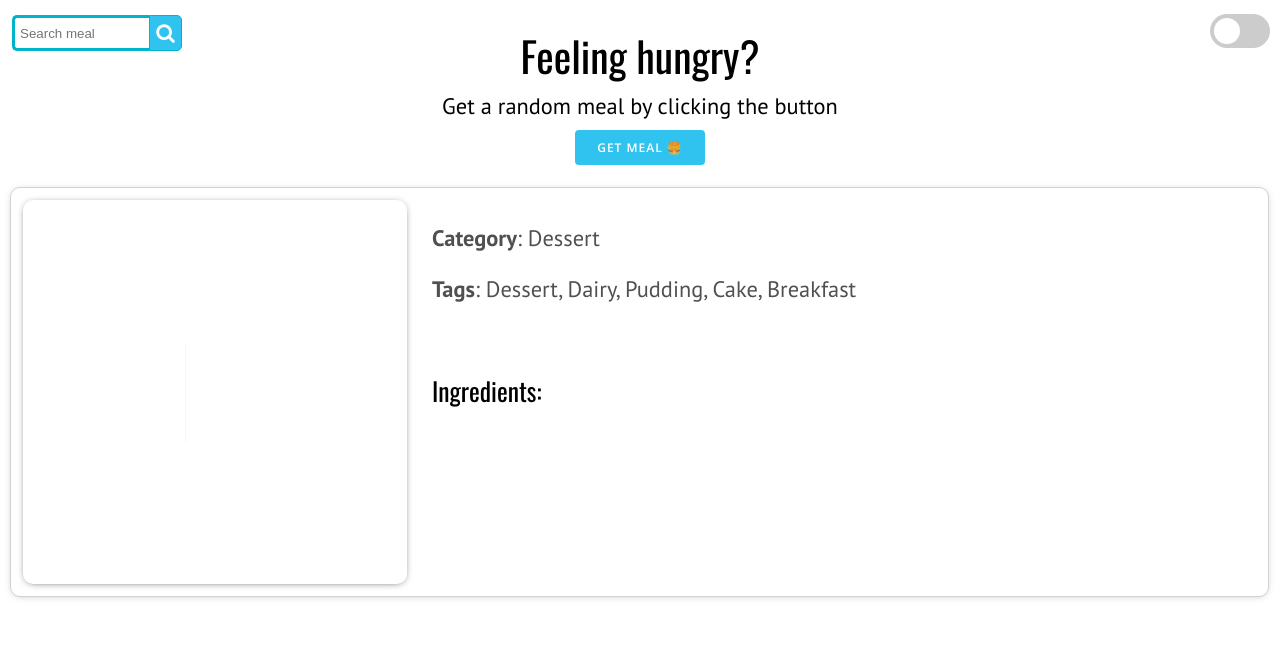
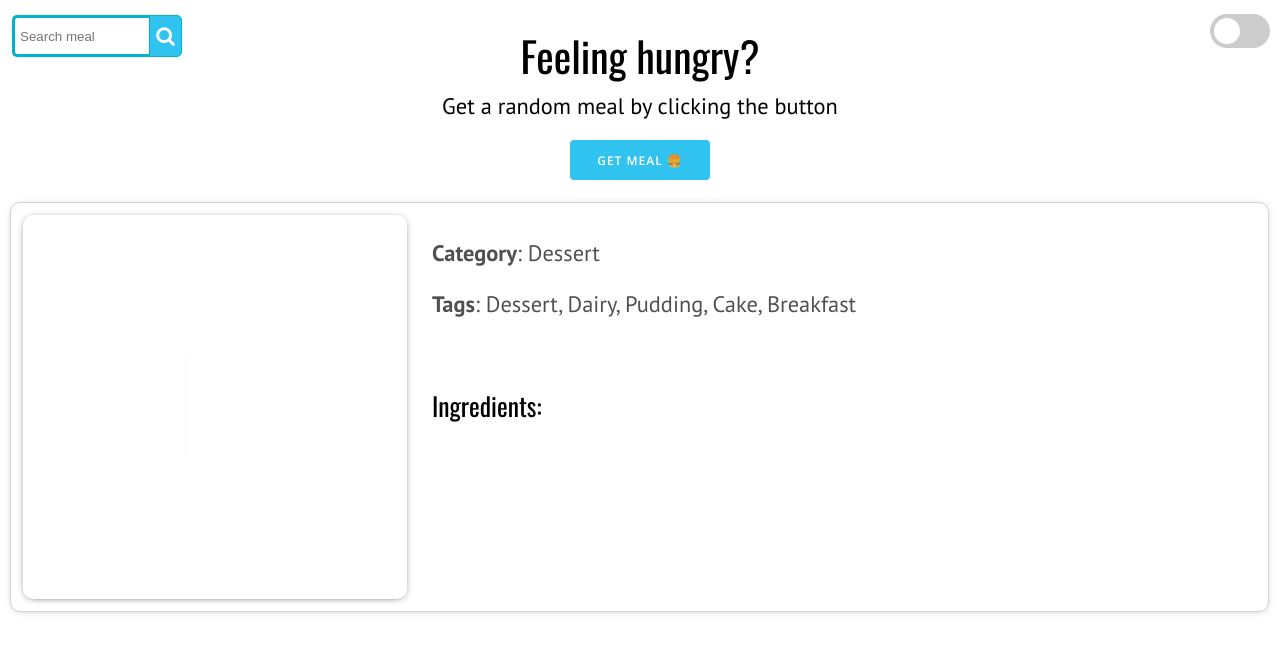
Before and after one commit to ardeleandrei/mealapp, a website with bundled scripts: page src/html/index.html in a window 1280 px wide. Built offline with nearby package versions, Linux system fonts and the light colour scheme; no server answers.

Commit message:
small sweaks

```diff
--- a/src/css/header.css
+++ b/src/css/header.css
@@ -30,8 +30,8 @@ h2 {
   border-radius: 4px;
   padding: 15px white;
   color: white;
-  width: 130px;
-  height: 35px;
+  width: 140px;
+  height: 40px;
   text-align: center;
   text-decoration: none;
   display: inline-block;
@@ -40,7 +40,7 @@ h2 {
   font-family: "Open Sans", sans-serif;
   font-weight: 600;
   letter-spacing: 1px;
-  margin-top: 10px;
+  margin-top: 20px;
 }
 
 .slider.round {
@@ -121,6 +121,7 @@ input:checked + .slider:before {
   width: 100%;
   position: absolute;
   display: flex;
+  top :-15px;
 }
 
 .searchTerm {
@@ -128,7 +129,7 @@ input:checked + .slider:before {
   border: 3px solid #00B4CC;
   border-right: none;
   padding: 5px;
-  height: 20px;
+  height: 26px;
   border-radius: 5px 0 0 5px;
   outline: none;
   color:gray;
@@ -141,7 +142,7 @@ input:checked + .slider:before {
 
 .searchButton {
   width: 40px;
-  height: 36px;
+  height: 42px;
   border: 1px solid #00B4CC;
   background: var(--main-btn-color);
   text-align: center;
@@ -171,6 +172,6 @@ input:checked + .slider:before {
     width: 100%;
     position: relative;
     display: flex;
-
+    top: 2px;
   }
 }
```
